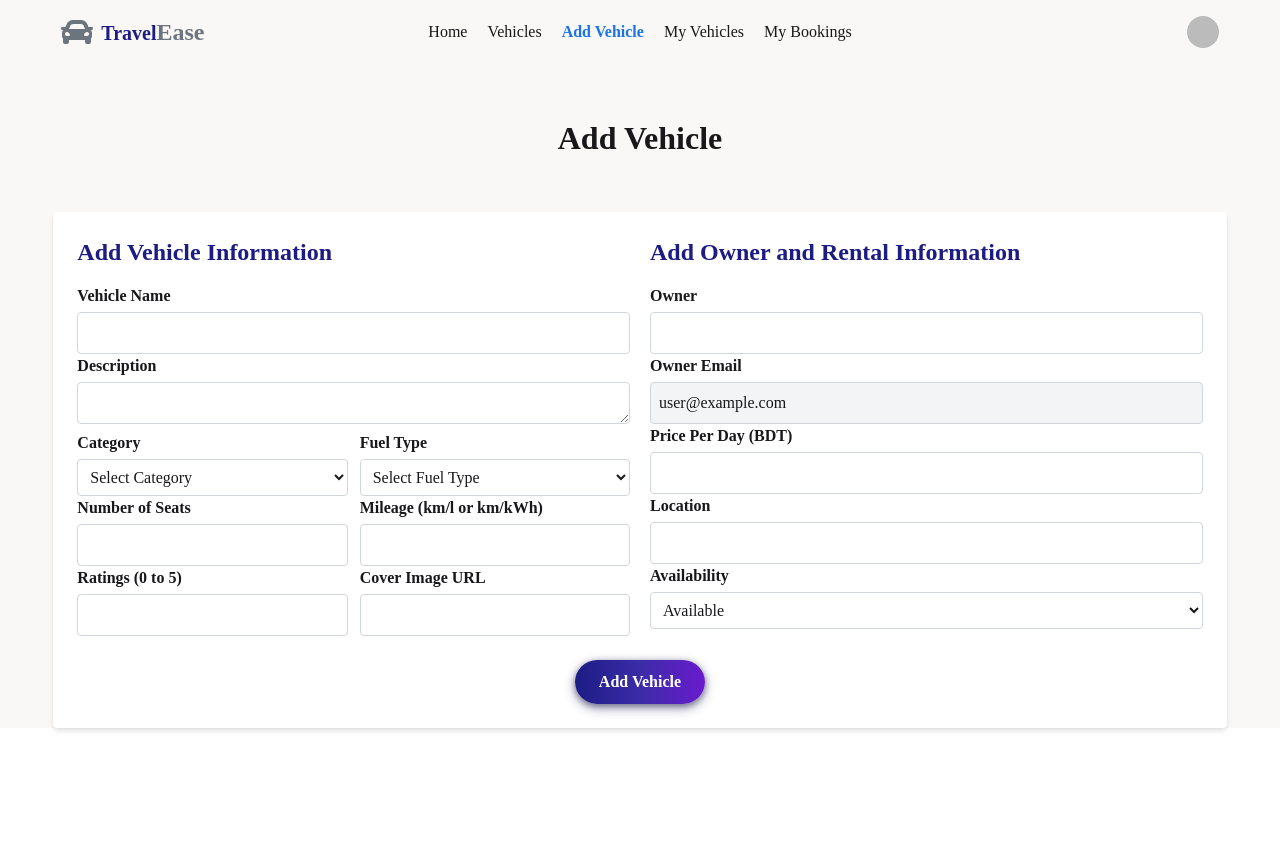
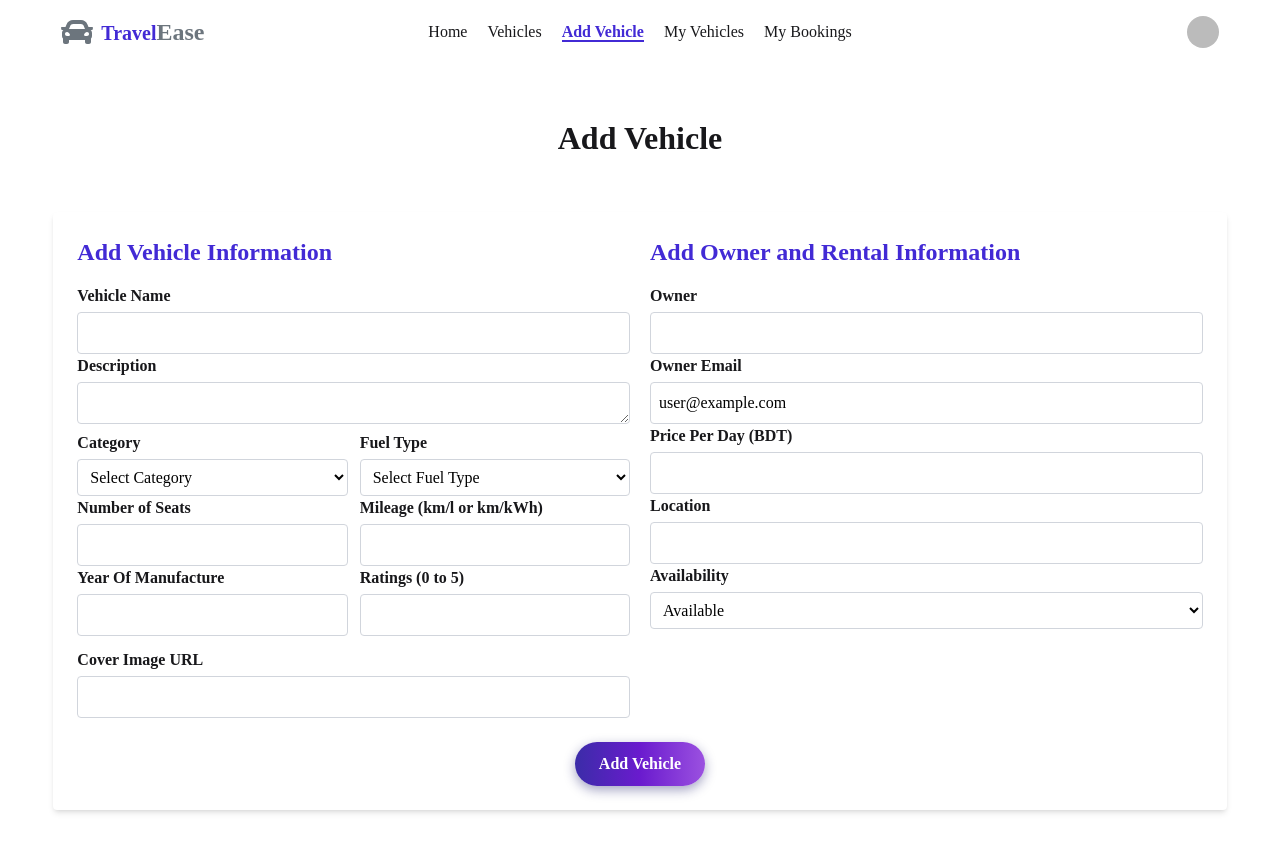
Before and after one commit to SadiaAhmedBushra/b12-a10-TravelEase-client, a React (Vite) app: page /add-vehicles in a window 1280 px wide. Shown: the top 852 px of the page. Before the commit the page ends 808 px from the top, so only its background shows below. Built offline with nearby package versions, Linux system fonts and the light colour scheme; no server answers; sample sign-in values are in the browser's storage; a web font is replaced by a local one.

Commit message:
commit 7: theme

```diff
--- a/src/Layouts/HomeLayout.jsx
+++ b/src/Layouts/HomeLayout.jsx
@@ -6,7 +6,8 @@ import { Outlet } from 'react-router';
 
 const HomeLayout = () => {
     return (
-        <div className='bg-[#F9F8F6]'>
+        // bg-[#F9F8F6]
+        <div className=''>
             <Header></Header>
             <main className=''>
                 <Outlet></Outlet>
--- a/src/components/Header.jsx
+++ b/src/components/Header.jsx
@@ -6,6 +6,18 @@ import { MdLogout, MdOutlineLogin } from "react-icons/md";
 import { FaRegCircleUser } from "react-icons/fa6";
 
 const Header = () => {
+    const [theme, setTheme] = useState(localStorage.getItem("theme") || "light");
+
+  useEffect(() => {
+    const html = document.querySelector("html");
+    html.setAttribute("data-theme", theme);
+    localStorage.setItem("theme", theme);
+  }, [theme]);
+
+  const handleTheme = (checked) => {
+    setTheme(checked ? "dark" : "light");
+  };
+
   const { user, logOut } = useContext(AuthContext);
   const [dropdown, setDropdown] = useState(false);
 
@@ -39,8 +51,6 @@ const Header = () => {
 
   };
   return (
-    //  Home, All Vehicles, Add Vehicle, My Vehicles, My Bookings, Login/Register
-
     <div className="navbar w-11/12 mx-auto">
       <div className="navbar-start">
         <div className="dropdown">
@@ -69,7 +79,7 @@ const Header = () => {
               <NavLink
                 to="/"
                 className={({ isActive }) =>
-                  isActive ? "text-primary font-bold bg-base-200" : ""
+                  isActive ? "text-primary font-bold " : ""
                 }
               >
                 Home
@@ -79,7 +89,7 @@ const Header = () => {
               <NavLink
                 to="/vehicles"
                 className={({ isActive }) =>
-                  isActive ? "text-[#1A73E8] font-bold bg-base-200" : ""
+                  isActive ? "text-primary border-b-2 border-primary font-bold" : ""
                 }
               >
                 Vehicles
@@ -89,7 +99,7 @@ const Header = () => {
               <NavLink
                 to="/add-vehicles"
                 className={({ isActive }) =>
-                  isActive ? "text-[#1A73E8] font-bold bg-base-200" : ""
+                  isActive ? "text-primary border-b-2 border-primary font-bold" : ""
                 }
               >
                 Add Vehicle
@@ -99,7 +109,7 @@ const Header = () => {
               <NavLink
                 to="/my-vehicles"
                 className={({ isActive }) =>
-                  isActive ? "text-[#1A73E8] font-bold bg-base-200" : ""
+                  isActive ? "text-primary border-b-2 border-primary font-bold" : ""
                 }
               >
                 My Vehicles
@@ -109,7 +119,7 @@ const Header = () => {
               <NavLink
                 to="/my-bookings"
                 className={({ isActive }) =>
-                  isActive ? "text-[#1A73E8] font-bold bg-base-200" : ""
+                  isActive ? "text-primary border-b-2 border-primary font-bold" : ""
                 }
               >
                 My Bookings
@@ -134,7 +144,7 @@ const Header = () => {
               <NavLink
                 to="/"
                 className={({ isActive }) =>
-                  isActive ? "text-primary font-extrabold " : ""
+                  isActive ? "text-primary border-b-2 border-primary font-bold" : ""
                 }
               >
                 Home
@@ -144,7 +154,7 @@ const Header = () => {
               <NavLink
                 to="/vehicles"
                 className={({ isActive }) =>
-                  isActive ? "text-[#1A73E8] font-bold bg-base-200" : ""
+                  isActive ? "text-primary border-b-2 border-primary font-bold" : ""
                 }
               >
                 Vehicles
@@ -154,7 +164,7 @@ const Header = () => {
               <NavLink
                 to="/add-vehicles"
                 className={({ isActive }) =>
-                  isActive ? "text-[#1A73E8] font-bold bg-base-200" : ""
+                  isActive ? "text-primary border-b-2 border-primary font-bold" : ""
                 }
               >
                 Add Vehicle
@@ -164,7 +174,7 @@ const Header = () => {
               <NavLink
                 to="/my-vehicles"
                 className={({ isActive }) =>
-                  isActive ? "text-[#1A73E8] font-bold bg-base-200" : ""
+                  isActive ? "text-primary border-b-2 border-primary font-bold" : ""
                 }
               >
                 My Vehicles
@@ -174,7 +184,7 @@ const Header = () => {
               <NavLink
                 to="/my-bookings"
                 className={({ isActive }) =>
-                  isActive ? "text-[#1A73E8] font-bold bg-base-200" : ""
+                  isActive ? "text-primary border-b-2 border-primary font-bold" : ""
                 }
               >
                 My Bookings
@@ -184,12 +194,7 @@ const Header = () => {
         </div>
       </div>
       <div className="navbar-end gap-5 flex-row items-center">
-        {/* LogIN/Register Buttons */}
         <div className="flex items-center justify-center">
-          {/* <Link to="/auth/login" className="px-8 py-1 bg-primary text-white rounded-full text-lg hover:bg-[#dcdcdc] font-bold hover:text-primary transition">
-            Login
-          </Link> */}
-
           <div
             onClick={() => setDropdown(!dropdown)}
             className="cursor-pointer"
@@ -205,9 +210,14 @@ const Header = () => {
             )}
           </div>
           {user && dropdown && (
-            <div className="absolute right-0 z-10 mt-12 bg-white rounded p-3 flex flex-col gap-2 "  ref={dropdownRef}>
+            <div className="absolute right-0 z-10 mt-12 bg-base-100 rounded p-3 flex flex-col gap-2 "  ref={dropdownRef}>
               <span className="">{user.displayName}</span>{" "}
               <span className="text-xs">{user && user.email}</span>
+                   <input
+           onChange={(e)=> handleTheme(e.target.checked)}
+           type="checkbox"
+           defaultChecked={localStorage.getItem('theme') === "dark"}
+           className="toggle"/>
               <button
                 onClick={handleLogOut}
                 className="btn btn-primary flex items-center gap-2"
--- a/src/components/VehicleCard.jsx
+++ b/src/components/VehicleCard.jsx
@@ -13,7 +13,7 @@ import { Link } from "react-router";
 
 const VehicleCard = ({ vehicle }) => {
   return (
-    <div className="bg-white rounded-3xl shadow-md overflow-hidden transform hover:scale-105 hover:shadow-xl transition-transform duration-300 flex flex-col h-[480px]">
+    <div className="bg-base-100 rounded-3xl shadow-md overflow-hidden transform hover:scale-105 hover:shadow-xl transition-transform duration-300 flex flex-col h-[480px]">
       <div className="relative overflow-hidden rounded-t-3xl">
         <img
           src={vehicle.coverImage}
@@ -31,7 +31,7 @@ const VehicleCard = ({ vehicle }) => {
         </span>
       </div>
 
-      <div className="p-6 flex flex-col flex-grow justify-between">
+      <div className="p-6 flex flex-col justify-between">
         <div>
           <div className="flex flex-row text-left justify-start items-start gap-4 mb-4">
             <h2 className="text-2xl font-extrabold text-primary">
--- a/src/index.css
+++ b/src/index.css
@@ -1,31 +1,17 @@
 @import url('https://fonts.googleapis.com/css2?family=Gentium+Book+Plus:ital,wght@0,400;0,700;1,400;1,700&display=swap');
 
 @import "tailwindcss";
-@plugin "daisyui"{themes: light --default;}
+
+@plugin "daisyui" {
+  themes: light --default, dark --prefersdark;
+}
+@custom-variant dark (&:where([data-theme=dark], [data-theme=dark] *));
 
 @plugin "daisyui/theme" {
   name: "dark-blue";
   default: true;
-
-  /* Background */
-  /* --color-base-100: #000035;
-  --color-base-200: #000042;  */
-
-  /* Buttons */
-  --color-primary: #1c1c84; /* button background */
-  --color-primary-focus: #000068; /* button hover/focus */
-  --color-primary-content: #ffffff; /* button text color */
-
-  /* Text */
   --color-text-primary: #FFFFFF; /* primary text */
   --color-text-secondary: #ADB5BD; /* secondary text, muted gray */
-
-  /* Other grays */
-  --color-gray: #000053; /* dark grayish blue */
-  --color-light-gray: #000068; /* lighter grayish blue */
-
-  /* Accent (optional) */
-  --color-accent: #93C572; /* you can keep or change */
 }
 
 
@@ -41,7 +27,7 @@ h1{
   /* align-content: center; */
 }
 
-.btn-gradient {
+/* .btn-gradient {
   background: linear-gradient(90deg, #1c1c84, #3b2ca8, #6a1bce);
   color: #ffffff;
   font-weight: 600;
@@ -62,6 +48,22 @@ h1{
 .btn-gradient:active {
   transform: translateY(0);
   opacity: 0.85;
+} */
+.btn-gradient {
+  background: linear-gradient(90deg, #3b2ca8, #6a1bce, #9b51e0);
+  color: #ffffff;
+  font-weight: 600;
+  padding: 10px 24px;
+  border-radius: 50px;
+  border: none;
+  cursor: pointer;
+  transition: all 0.25s ease-in-out;
+  box-shadow: 0 4px 12px rgba(26, 26, 104, 0.4);
+}
+
+[data-theme="dark"] .btn-gradient {
+  background: linear-gradient(90deg, #1a1a6a, #3b2ca8, #5f3dc4);
+  box-shadow: 0 4px 12px rgba(255, 255, 255, 0.2);
 }
 
 /* .btn-gradient {
--- a/src/pages/AddVehicles.jsx
+++ b/src/pages/AddVehicles.jsx
@@ -23,6 +23,7 @@ const AddVehicles = () => {
       mileage: e.target.mileage.value,
       numberOfSeats: Number(e.target.numberOfSeats.value),
       ratings: Number(e.target.ratings.value),
+      yearOfManufacture: e.target.yearOfManufacture.value,
       coverImage: e.target.coverImage.value,
       userEmail: user?.email,
       createdAt: new Date(),
@@ -53,7 +54,7 @@ const AddVehicles = () => {
   return (
     <div>
       <h1 className="text-center">Add Vehicle</h1>
-      <div className="w-11/12 mx-auto p-6 bg-white rounded shadow-md mb-20">
+      <div className="w-11/12 mx-auto p-6 bg-base-100 rounded shadow-md mb-20">
         <form onSubmit={handleSubmit} className="flex flex-col justify-between">
           <div className="grid grid-cols-12 gap-5">
             <div className="col-span-12 md:col-span-6 lg:col-span-6">
@@ -73,7 +74,7 @@ const AddVehicles = () => {
                   id="vehicleName"
                   name="vehicleName"
                   required
-                  className="w-full border border-gray-300 rounded p-2"
+                  className="w-full border border-gray-300 rounded p-2  text-black dark:bg-gray-800 dark:text-white"
                 />
               </div>
 
@@ -88,7 +89,7 @@ const AddVehicles = () => {
                   id="description"
                   name="description"
                   rows="1"
-                  className="w-full border border-gray-300 rounded p-2"
+                  className="w-full border border-gray-300 rounded p-2  text-black dark:bg-gray-800 dark:text-white"
                 />
               </div>
 
@@ -105,7 +106,7 @@ const AddVehicles = () => {
                       id="category"
                       name="category"
                       required
-                      className="w-full border border-gray-300 rounded p-2"
+                      className="w-full border border-gray-300 rounded p-2  text-black dark:bg-gray-800 dark:text-white"
                     >
                       <option value="">Select Category</option>
                       <option value="Sedan">Sedan</option>
@@ -128,7 +129,7 @@ const AddVehicles = () => {
                       name="numberOfSeats"
                       min="1"
                       required
-                      className="w-full border border-gray-300 rounded p-2"
+                      className="w-full border border-gray-300 rounded p-2  text-black dark:bg-gray-800 dark:text-white"
                     />
                   </div>
                 </div>
@@ -145,7 +146,7 @@ const AddVehicles = () => {
                       id="fuelType"
                       name="fuelType"
                       required
-                      className="w-full border border-gray-300 rounded p-2"
+                      className="w-full border border-gray-300 rounded p-2  text-black dark:bg-gray-800 dark:text-white"
                     >
                       <option value="">Select Fuel Type</option>
                       <option value="Petrol">Petrol</option>
@@ -169,13 +170,29 @@ const AddVehicles = () => {
                       min="0"
                       step="0.1"
                       required
-                      className="w-full border border-gray-300 rounded p-2"
+                      className="w-full border border-gray-300 rounded p-2  text-black dark:bg-gray-800 dark:text-white"
                     />
                   </div>
                 </div>
               </div>
 
               <div className="grid grid-cols-6 gap-3">
+                <div className="col-span-3">
+                  <div>
+                    <label
+                      className="block mb-1 font-semibold"
+                      htmlFor="yearOfManufacture"
+                    >
+                      Year Of Manufacture
+                    </label>
+                    <input
+                      type="year"
+                      id="yearOfManufacture"
+                      name="yearOfManufacture"
+                      className="w-full border border-gray-300 rounded p-2  text-black dark:bg-gray-800 dark:text-white"
+                    />
+                  </div>
+                </div>
                 <div className="col-span-3">
                   <div>
                     <label
@@ -191,12 +208,12 @@ const AddVehicles = () => {
                       min="0"
                       max="5"
                       step="0.1"
-                      className="w-full border border-gray-300 rounded p-2"
+                      className="w-full border border-gray-300 rounded p-2  text-black dark:bg-gray-800 dark:text-white"
                     />
                   </div>
                 </div>
 
-                <div className="col-span-3">
+                <div className="col-span-6">
                   <div>
                     <label
                       className="block mb-1 font-semibold"
@@ -208,7 +225,7 @@ const AddVehicles = () => {
                       type="url"
                       id="coverImage"
                       name="coverImage"
-                      className="w-full border border-gray-300 rounded p-2"
+                      className="w-full border border-gray-300 rounded p-2  text-black dark:bg-gray-800 dark:text-white"
                     />
                   </div>
                 </div>
@@ -229,7 +246,7 @@ const AddVehicles = () => {
                   id="owner"
                   name="owner"
                   required
-                  className="w-full border border-gray-300 rounded p-2"
+                  className="w-full border border-gray-300 rounded p-2  text-black dark:bg-gray-800 dark:text-white"
                 />
               </div>
 
@@ -243,7 +260,7 @@ const AddVehicles = () => {
                   name="userEmail"
                   value={user?.email || "Unknown"}
                   readOnly
-                  className="w-full border border-gray-300 rounded p-2 bg-gray-100"
+                  className="w-full border border-gray-300 rounded p-2  text-black dark:bg-gray-800 dark:text-white"
                 />
               </div>
 
@@ -260,7 +277,7 @@ const AddVehicles = () => {
                   name="pricePerDay"
                   min="0"
                   required
-                  className="w-full border border-gray-300 rounded p-2"
+                  className="w-full border border-gray-300 rounded p-2  text-black dark:bg-gray-800 dark:text-white"
                 />
               </div>
 
@@ -273,7 +290,7 @@ const AddVehicles = () => {
                   id="location"
                   name="location"
                   required
-                  className="w-full border border-gray-300 rounded p-2"
+                  className="w-full border border-gray-300 rounded p-2  text-black dark:bg-gray-800 dark:text-white"
                 />
               </div>
 
@@ -287,7 +304,7 @@ const AddVehicles = () => {
                 <select
                   id="availability"
                   name="availability"
-                  className="w-full border border-gray-300 rounded p-2"
+                  className="w-full border border-gray-300 rounded p-2  text-black dark:bg-gray-800 dark:text-white"
                 >
                   <option value="Available">Available</option>
                   <option value="Booked">Booked</option>
--- a/src/pages/MyBookings.jsx
+++ b/src/pages/MyBookings.jsx
@@ -63,19 +63,18 @@ const MyBookings = () => {
       <h1 className="text-3xl font-bold mb-6 text-primary text-center">
         My Bookings
       </h1>
-      <div className="max-w-3xl mx-auto my-5">
+      <div className="w-4/5 mx-auto my-5">
         <ul>
           <li className="grid grid-cols-3 font-semibold border-b border-gray-300 pb-2 mb-5 text-primary p-6 bg-white rounded-lg shadow-lg">
             <span>Vehicle Name</span>
             <span>Price Per Day</span>
             <span>Booked</span>
-            <p className="text-gray-500 text-sm"></p>
           </li>
 
           {bookings.map((b) => (
             <li
               key={b._id}
-              className="grid grid-cols-3 mb-5 py-3 border-b last:border-0 border-gray-200 p-6 bg-white rounded-lg shadow-lg"
+              className="grid grid-cols-3 mb-5 py-3 border-b border-gray-200 p-6 bg-white dark:bg-gray-800 rounded-lg shadow-lg dark:text-white"
             >
               <span>{b.vehicleName}</span>
               <span>{b.pricePerDay} BDT</span>
--- a/src/pages/MyVehicles.jsx
+++ b/src/pages/MyVehicles.jsx
@@ -95,7 +95,7 @@ const MyVehicles = () => {
         {vehicles.map((vehicle) => (
           <div
             key={vehicle._id}
-            className="bg-white rounded-xl shadow-2xl hover:scale-105 transition-transform duration-300"
+            className="bg-base-100 rounded-xl shadow-2xl hover:scale-105 transition-transform duration-300"
           >
             <img
               src={vehicle.coverImage}
@@ -104,7 +104,7 @@ const MyVehicles = () => {
             />
             <div className="p-5">
               <div className="flex flex-row justify-start gap-3 items-start">
-                <h2 className="text-2xl font-extrabold text-black">
+                <h2 className="text-2xl font-extrabold text-base-content">
                   {vehicle.vehicleName}
                 </h2>
                 <p className="bg-primary text-white text-sm font-medium px-3 py-1 rounded-full">
--- a/src/pages/VehicleDetailsPage.jsx
+++ b/src/pages/VehicleDetailsPage.jsx
@@ -68,7 +68,7 @@ const VehicleDetailsPage = () => {
                 </div>
               </div>
               <div className="text-left my-5">
-                <p className="text-black text-md">{vehicle.description}</p>
+                <p className="text-base-content text-md">{vehicle.description}</p>
               </div>
             </div>
           </div>
```
Also changed, not shown: src/pages/Home.jsx (+10 -2 lines), src/pages/UpdateVehicleDeatilsPage.jsx (+26 -40 lines).
